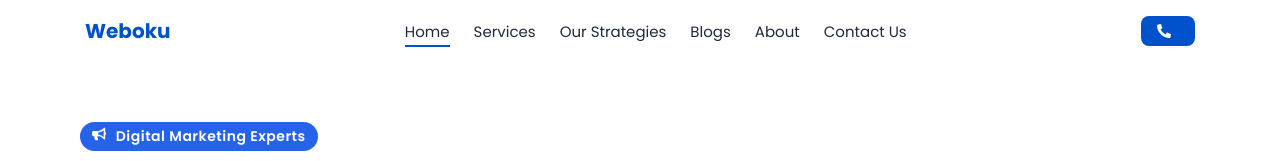
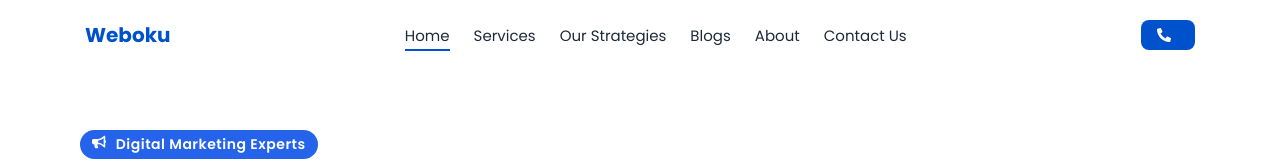
Before and after one commit to Weboku/Weboku, a React (Create React App) app: page / in a window 1280 px wide. Shown: the top 161 px of the page. Built offline with nearby package versions, Linux system fonts and the light colour scheme; no server answers; the database is empty.

Commit message:
update1108 updated header padding || update1108 updated responsiveness and testimonial fix

```diff
--- a/package.json
+++ b/package.json
@@ -40,7 +40,7 @@
     "build": "react-scripts build",
     "test": "react-scripts test",
     "eject": "react-scripts eject",
-  "git": "npm run build && git add -A && git commit -m \"update1108 updated responsiveness and testimonial fix\" && git push -u -f origin main",
+  "git": "npm run build && git add -A && git commit -m \" update1108 updated header padding || update1108 updated responsiveness and testimonial fix\" && git push -u -f origin main && npm run firebase",
     "firebase": "firebase deploy --only hosting"
   },
   "eslintConfig": {
--- a/src/components/Header/Header.css
+++ b/src/components/Header/Header.css
@@ -6,7 +6,7 @@
   background: white;
   box-shadow: 0 0 0 transparent;
   transition: 0.3s ease all;
-  padding: 1.6rem 8.5rem;
+  padding: 2rem 8.5rem;
 }
 
 .clean-header.scrolled {
```
